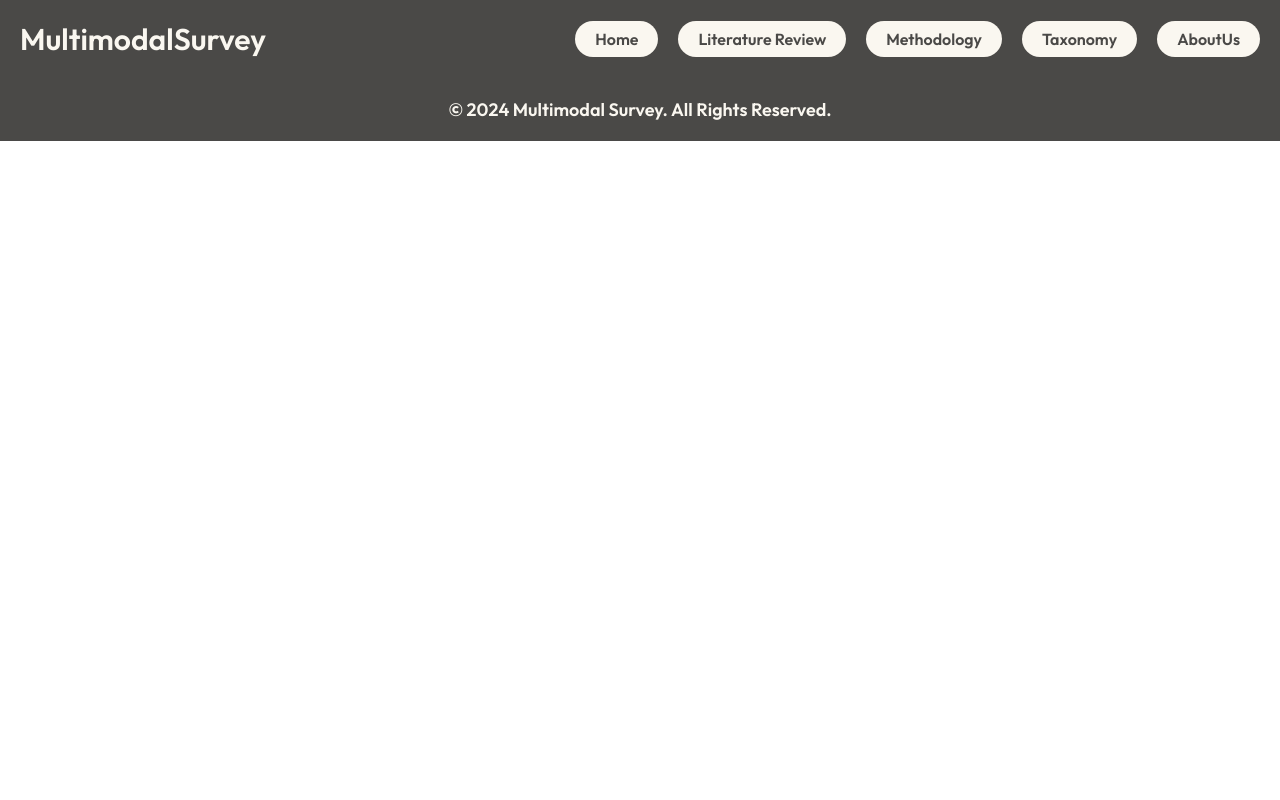
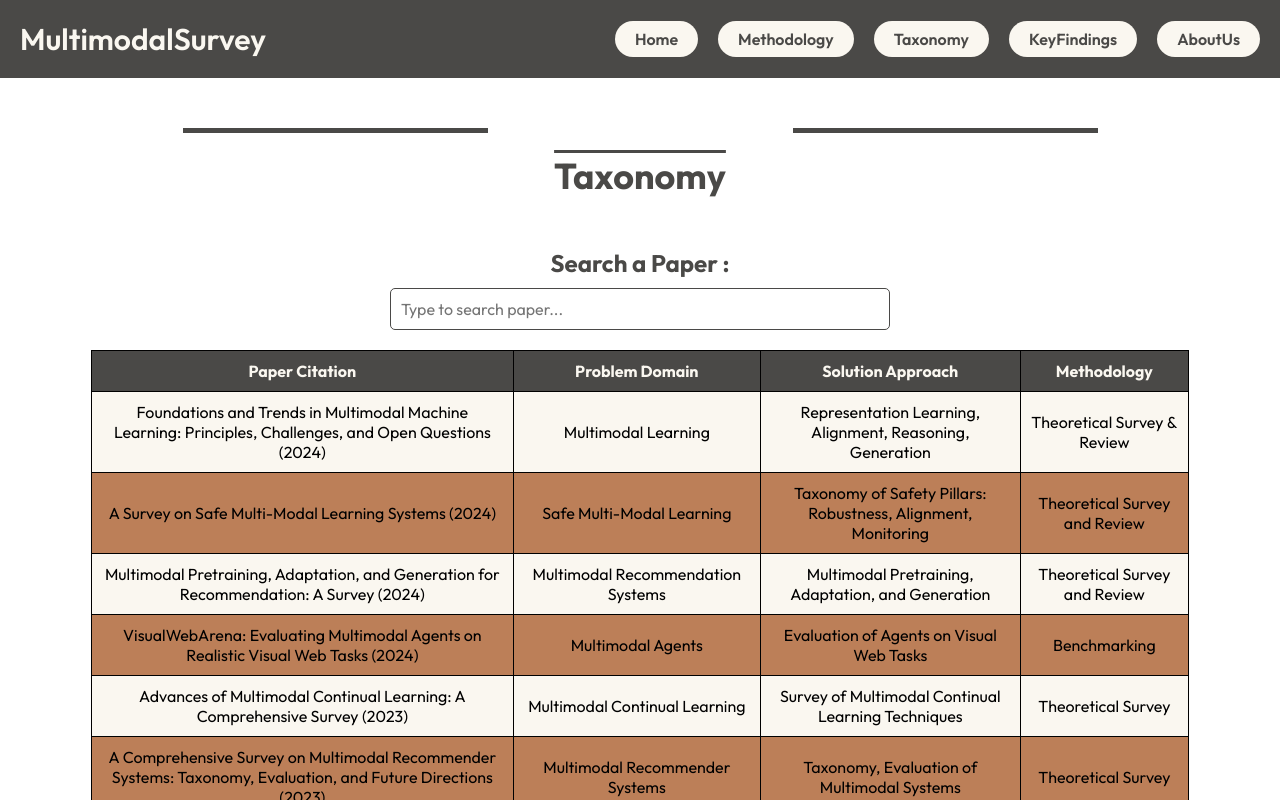
Before and after one commit to mepripri/MultimodalSurvey, a React (Create React App) app: page /MultimodalSurvey/Taxonomy in a window 1280 px wide. Shown: the top 800 px of the page. Built offline with nearby package versions, Linux system fonts and the light colour scheme.

Commit message:
second commit 2

```diff
--- a/src/App.js
+++ b/src/App.js
@@ -4,9 +4,9 @@ import { Routes, Route } from "react-router-dom";
 import Navbar from "./components/Navbar/Navbar";
 import Footer from "./components/Footer/Footer";
 import Home from "./pages/Home/Home";
-import LiteratureReview from "./components/Literature/Literature";
+import Taxonomy from "./components/Taxonomy/Taxonomy";
 import Methodology from "./components/Methodology/Methodology";
-import Result from "./components/Result/Result";
+import KeyFindings from "./components/KeyFindings/KeyFindings";
 import AboutUs from "./components/AboutUS/AboutUs";
 
 function App() {
@@ -16,9 +16,9 @@ function App() {
         <Navbar />
         <Routes>
           <Route path="/" element={<Home />} />
-          <Route path="/LiteratureReview" element={<LiteratureReview />} />
+          <Route path="/Taxonomy" element={<Taxonomy />} />
           <Route path="/Methodology" element={<Methodology />} />
-          <Route path="/Result" element={<Result />} />
+          <Route path="/KeyFindings" element={<KeyFindings />} />
           <Route path="/AboutUs" element={<AboutUs />} />
         </Routes>
         <Footer />
--- a/src/components/AboutUS/AboutUs.jsx
+++ b/src/components/AboutUS/AboutUs.jsx
@@ -15,7 +15,13 @@ function AboutUs() {
       moreDesc:
         "I’m a Master’s student at Saint Louis University, proficient front end developer effective at developing strong websites that achieve customer objectives. Well-versed in using ReactJS, NodeJS and ExpressJS as well as other resources to accomplish design requirements. ",
     },
-    { name: "Harshil Sharma", image: Harshil, desc: "Website Developer" },
+    {
+      name: "Harshil Sharma",
+      image: Harshil,
+      desc: "Website Developer",
+      moreDesc:
+        "Dedicated Cloud enthusiast with a Bachelor's degree in Computer Science Engineering, specializing in Cloud Computing from SRM Institute of Science and Technology, India. Currently, I am pursuing a Master's degree in Computer Science at Saint Louis University, USA, and have hands-on experience in AI/ML through internships and professional work.",
+    },
     { name: "Sameera Munjampally", image: Sameera, desc: "Content Validator" },
     {
       name: "Ravali Maddela",
--- a/src/components/Result/Result.jsx
+++ b/src/components/KeyFindings/KeyFindings.jsx
@@ -1,15 +1,15 @@
 import React from "react";
-import "./Result.css";
+import "./KeyFindings.css";
 import img01 from "../../assets/img01.jpg"; // Ensure img01.jpg is in the right folder
 
-function Results() {
+function KeyFindings() {
   return (
     <div className="pad-div">
       <div className="hr-div">
         <hr /> <hr />
       </div>
       <div className="results-container" id="results">
-        <h2 className="section-title-results">Taxonomy</h2>
+        <h2 className="section-title-results">Key Findings</h2>
         <div className="results-content">
           <div className="result-block">
             <img src={img01} alt="Pie Chart" className="result-image" />
@@ -22,7 +22,6 @@ function Results() {
             </ul>
           </div>
 
-          {/* Second Result Block */}
           <div className="result-block">
             <ul className="result-list">
               <li>Lorem ipsum dolor sit amet, consectetur adipiscing elit.</li>
@@ -51,4 +50,4 @@ function Results() {
   );
 }
 
-export default Results;
+export default KeyFindings;
--- a/src/components/Navbar/Navbar.jsx
+++ b/src/components/Navbar/Navbar.jsx
@@ -29,22 +29,18 @@ function Navbar() {
             </Link>
           </li>
           <li>
-            <Link
-              to="/LiteratureReview"
-              className="link-a"
-              onClick={toggleMenu}
-            >
-              Literature Review
-            </Link>
-          </li>
-          <li>
             <Link to="/Methodology" className="link-a" onClick={toggleMenu}>
               Methodology
             </Link>
           </li>
           <li>
-            <Link to="/Result" className="link-a" onClick={toggleMenu}>
+            <Link to="/Taxonomy" className="link-a" onClick={toggleMenu}>
               Taxonomy
+            </Link>
+          </li>
+          <li>
+            <Link to="/KeyFindings" className="link-a" onClick={toggleMenu}>
+              KeyFindings
             </Link>
           </li>
           <li>
--- a/src/components/Literature/Literature.css
+++ b/src/components/Taxonomy/Taxonomy.css
@@ -8,7 +8,7 @@
   text-align: center;
 }
 
-.section-title-literature {
+.section-title-taxonomy {
   text-decoration: overline;
   font-size: 36px;
   font-weight: bold;
@@ -70,3 +70,24 @@
     padding: 8px;
   }
 }
+
+.search-section {
+  margin-bottom: 20px;
+  text-align: center;
+}
+
+.search-title {
+  font-size: 24px;
+  margin-bottom: 10px;
+  color: #4a4947;
+  font-weight: bold;
+}
+
+.search-input {
+  padding: 10px;
+  width: 80%;
+  max-width: 500px;
+  font-size: 16px;
+  border: 1px solid #4a4947;
+  border-radius: 5px;
+}
--- a/src/components/Literature/Literature.jsx
+++ b/src/components/Taxonomy/Taxonomy.jsx
@@ -1,7 +1,8 @@
-import React from "react";
-import "./Literature.css";
+import React, { useState } from "react";
+import "./Taxonomy.css";
 
-function LiteratureReview() {
+function Taxonomy() {
+  const [searchTerm, setSearchTerm] = useState("");
   const tableData = [
     {
       citation:
@@ -161,13 +162,29 @@ function LiteratureReview() {
     },
   ];
 
+  const filteredData = tableData.filter((row) =>
+    Object.values(row).some((value) =>
+      value.toLowerCase().includes(searchTerm.toLowerCase())
+    )
+  );
+
   return (
     <div className="pad-div pad-div-lit">
       <div className="hr-div">
         <hr /> <hr />
       </div>
       <div id="liter" className="literature-review-container">
-        <h2 className="section-title-literature">Literature Review</h2>
+        <h2 className="section-title-taxonomy">Taxonomy</h2>
+        <div className="search-section">
+          <h3 className="search-title">Search a Paper :</h3>
+          <input
+            type="text"
+            placeholder="Type to search paper..."
+            value={searchTerm}
+            onChange={(e) => setSearchTerm(e.target.value)}
+            className="search-input"
+          />
+        </div>
         <div className="literature-table-wrapper">
           <table className="literature-table">
             <thead>
@@ -179,7 +196,7 @@ function LiteratureReview() {
               </tr>
             </thead>
             <tbody>
-              {tableData.map((row, index) => (
+              {filteredData.map((row, index) => (
                 <tr key={index}>
                   <td>{row.citation}</td>
                   <td>{row.domain}</td>
@@ -187,6 +204,11 @@ function LiteratureReview() {
                   <td>{row.methodology}</td>
                 </tr>
               ))}
+              {filteredData.length === 0 && (
+                <tr>
+                  <td colSpan="4">No results found</td>
+                </tr>
+              )}
             </tbody>
           </table>
         </div>
@@ -195,4 +217,4 @@ function LiteratureReview() {
   );
 }
 
-export default LiteratureReview;
+export default Taxonomy;
```
Also changed, not shown: src/components/KeyFindings/KeyFindings.css (renamed from src/components/Result/Result.css).
